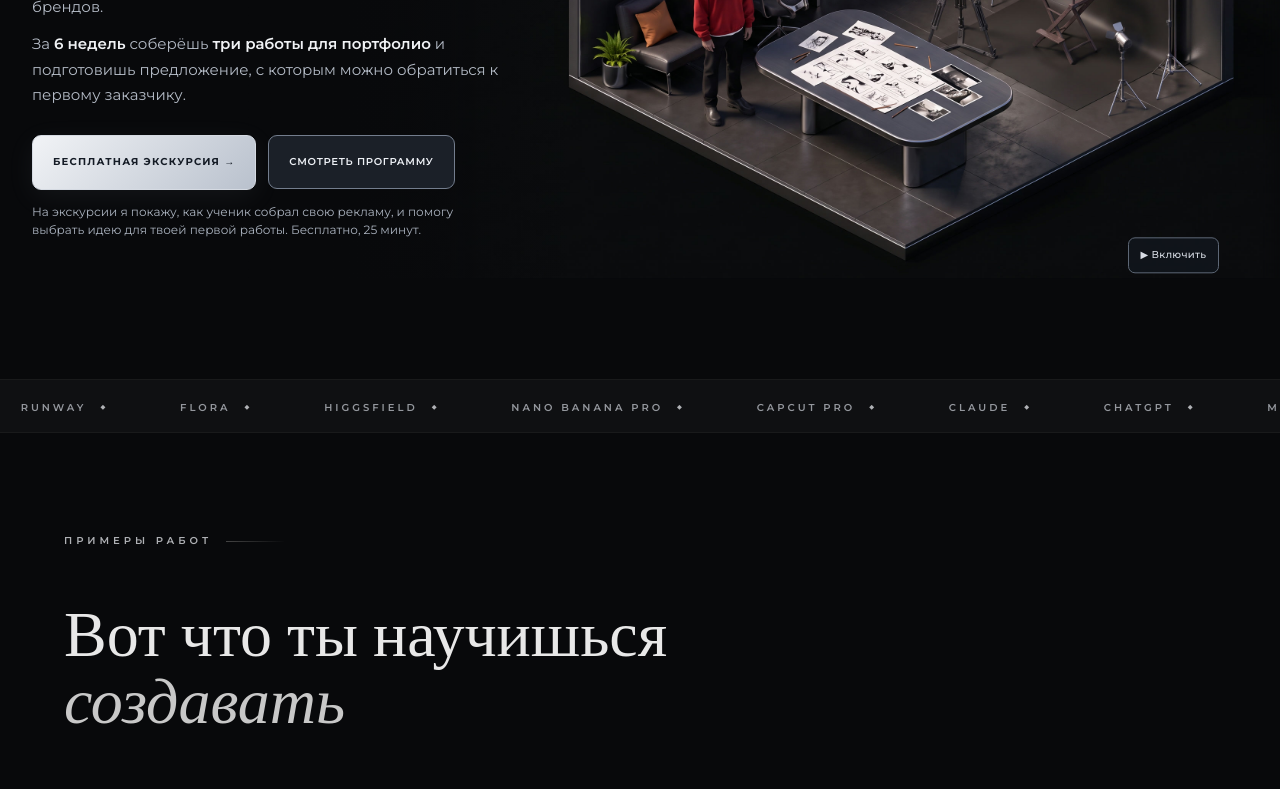
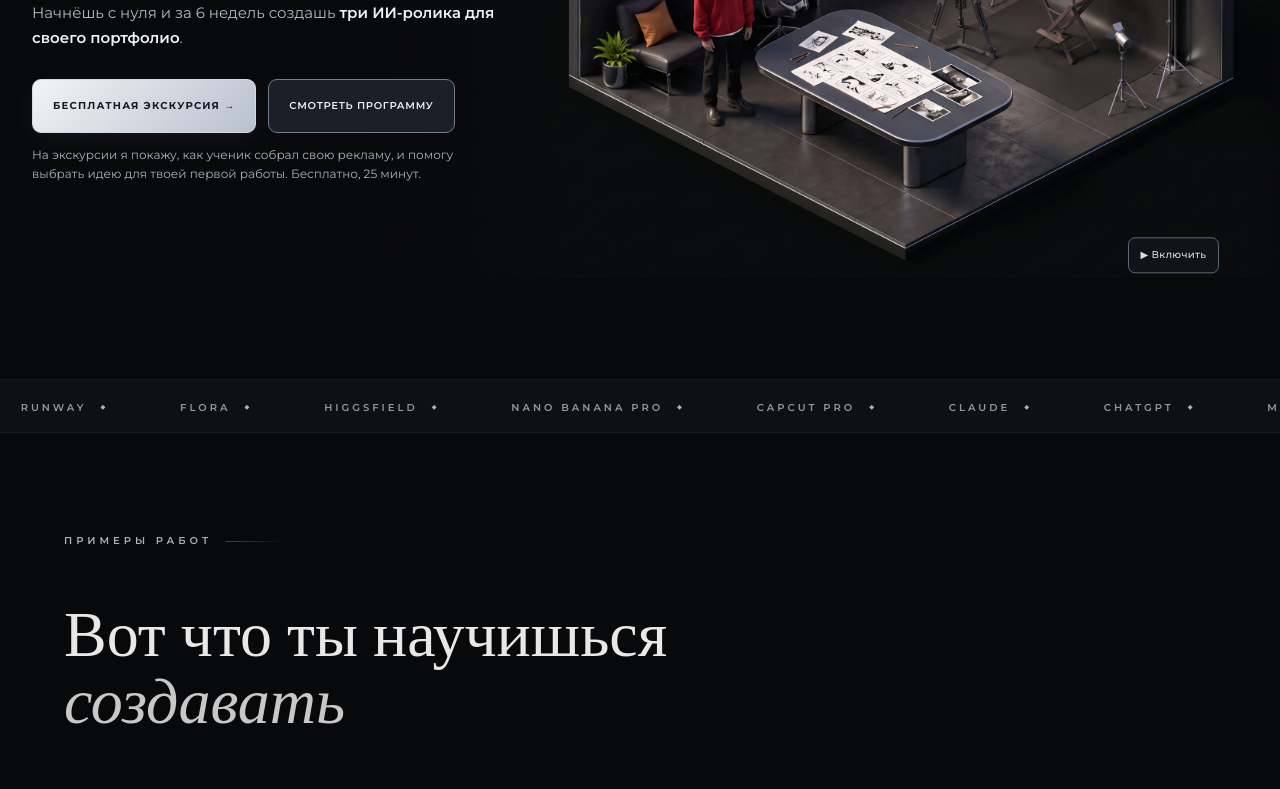
Before and after one commit to akapsutyanov/site, a plain HTML site: page master/index.html in a window 1280 px wide. Shown: the part 471-1260 px from the top of the page. Drawn offline with nearby package versions, Linux system fonts and the light colour scheme.

Commit message:
Сделать акцент на трёх работах для портфолио с нуля

```diff
--- a/master/index.html
+++ b/master/index.html
@@ -4,7 +4,7 @@
 <meta charset="UTF-8">
 <meta name="viewport" content="width=device-width, initial-scale=1.0">
 <title>ИИ-контент уровня рекламной съёмки — AI Новый Уровень 2026</title>
-<meta name="description" content="Научись создавать реалистичные ролики для брендов. За 6 недель собери три работы для портфолио и подготовь предложение первому заказчику.">
+<meta name="description" content="Начнёшь с нуля и за 6 недель создашь три ИИ-ролика для своего портфолио.">
 <meta name="theme-color" content="#060608">
 <link rel="canonical" href="https://neurocreator2.ru/master/">
 <link rel="icon" type="image/png" href="favicon.png">
@@ -13,7 +13,7 @@
 <meta property="og:type" content="website">
 <meta property="og:site_name" content="AI — Новый Уровень 2026">
 <meta property="og:title" content="ИИ-контент уровня рекламной съёмки — AI Новый Уровень 2026">
-<meta property="og:description" content="Научись создавать реалистичные ролики для брендов. За 6 недель собери три работы для портфолио и подготовь предложение первому заказчику.">
+<meta property="og:description" content="Начнёшь с нуля и за 6 недель создашь три ИИ-ролика для своего портфолио.">
 <meta property="og:url" content="https://neurocreator2.ru/master/">
 <meta property="og:image" content="https://neurocreator2.ru/master/og-image.jpg">
 <meta property="og:image:width" content="1200">
@@ -22,7 +22,7 @@
 <!-- Twitter -->
 <meta name="twitter:card" content="summary_large_image">
 <meta name="twitter:title" content="ИИ-контент уровня рекламной съёмки — AI Новый Уровень 2026">
-<meta name="twitter:description" content="Научись создавать реалистичные ролики для брендов. За 6 недель собери три работы для портфолио и подготовь предложение первому заказчику.">
+<meta name="twitter:description" content="Начнёшь с нуля и за 6 недель создашь три ИИ-ролика для своего портфолио.">
 <meta name="twitter:image" content="https://neurocreator2.ru/master/og-image.jpg">
 <link rel="preconnect" href="https://fonts.googleapis.com">
 <link rel="preconnect" href="https://fonts.gstatic.com" crossorigin>
@@ -1518,8 +1518,7 @@ section[id]{scroll-margin-top:120px}
   <div class="vaWrap">
     <div class="vaBadge"><i></i>Авторская мастерская · обучение с нуля</div>
     <h1 class="vaTitle">ИИ-контент уровня<br><em>рекламной съёмки</em></h1>
-    <p class="vaSub">Научишься работать со светом, движением камеры и монтажом, чтобы создавать реалистичные ролики для брендов.</p>
-    <p class="offer-result">За <strong>6 недель</strong> соберёшь <strong>три работы для портфолио</strong> и подготовишь предложение, с которым можно обратиться к первому заказчику.</p>
+    <p class="vaSub">Начнёшь с нуля и за 6 недель создашь <b>три ИИ-ролика для своего портфолио</b>.</p>
     <div class="vaBtns">
       <a href="#excursion" class="btn-primary">Бесплатная экскурсия →</a>
       <a href="#program" class="btn-secondary">Смотреть программу</a>
```
